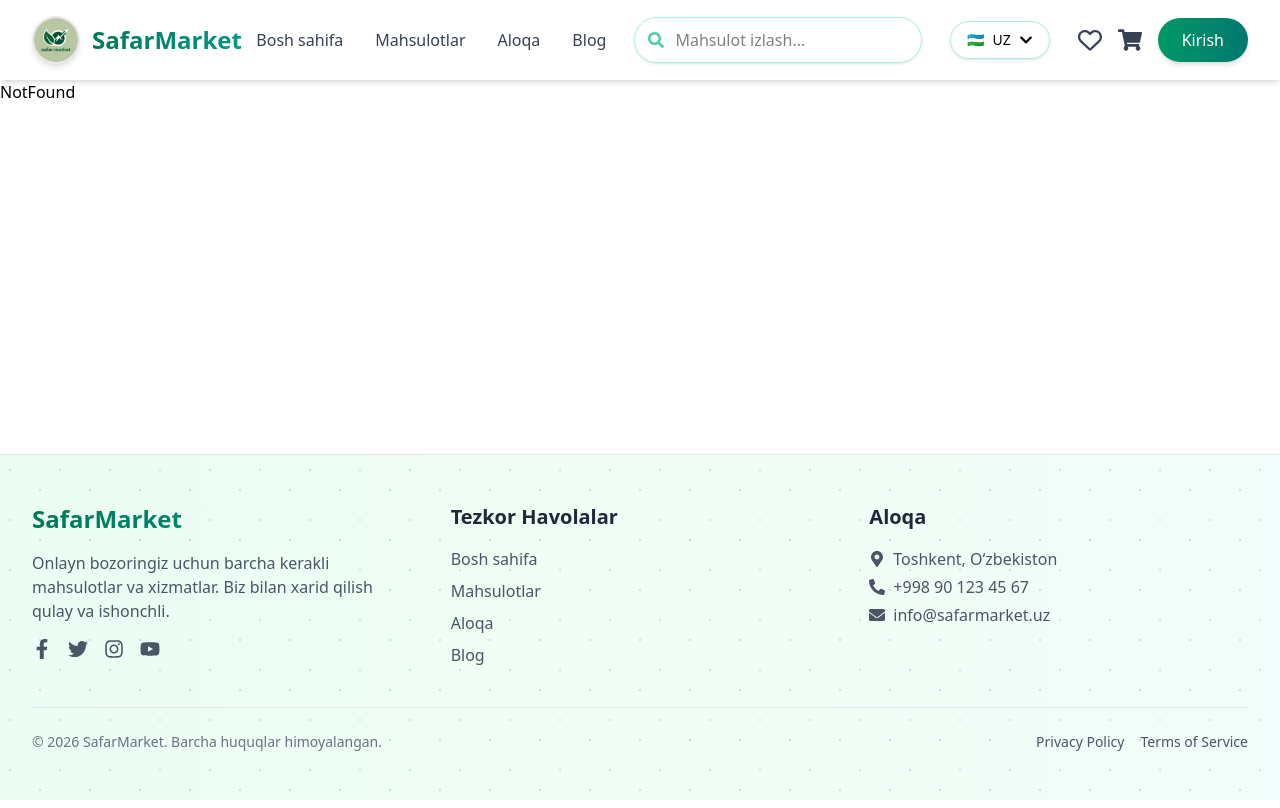
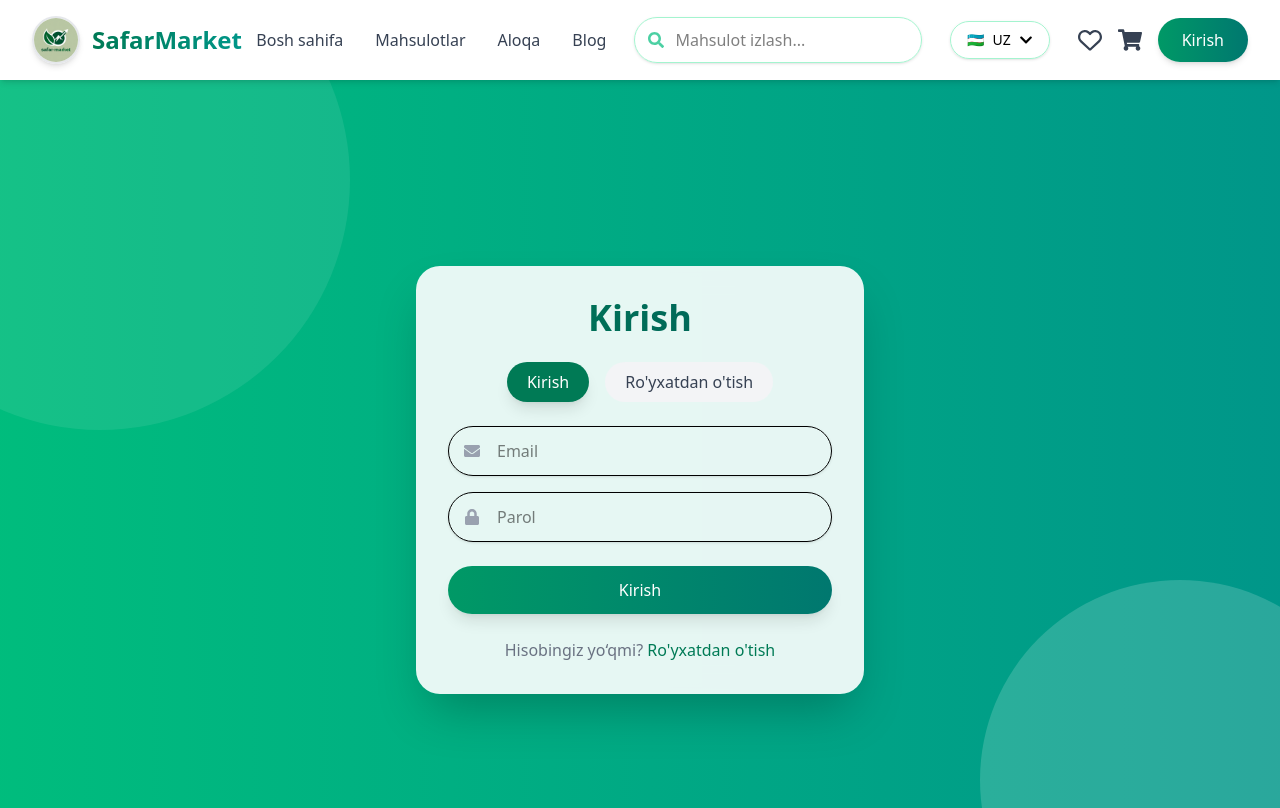
Before and after one commit to esonaliyev05/Safar-Market, a React (Vite) app: page /auth in a window 1280 px wide. Shown: the top 808 px of the page. Built offline with nearby package versions, Linux system fonts and the light colour scheme.

Commit message:
new ul compoent auth login , registor compoenent page

```diff
--- a/src/App.jsx
+++ b/src/App.jsx
@@ -8,6 +8,8 @@
 import Product from './components/product/product'
 import Contact from './pages/Contact'
 import Blog from './pages/Blog'
+import Auth from './pages/Auth'
+
 
 function App() {
 
@@ -21,6 +23,9 @@
             <Route path='/blog' element={<Blog/>}/>
             <Route path='/product' element={<Product/>}/>
             <Route path='/product/:id' element={<ProductDetail/>}/>
+
+            <Route path='/auth' element={<Auth />} />
+
             <Route path='*' element={<NotFound/>} />
           </Route>
         </Routes>
--- a/src/components/Header.jsx
+++ b/src/components/Header.jsx
@@ -2,6 +2,7 @@
 import { FaShoppingCart, FaBars, FaTimes, FaSearch, FaChevronDown } from "react-icons/fa";
 import { FaRegHeart } from "react-icons/fa6";
 import { FaOpencart } from "react-icons/fa6";
+import { Link } from "react-router-dom";
 
 
 const languages = [
@@ -104,12 +105,12 @@
                 <FaShoppingCart size={24} />
               </button>
 
-              <a
-                href="/login"
+              <Link
+                href="/auth"
                 className="bg-gradient-to-r from-emerald-600 to-teal-700 text-white px-6 py-2.5 rounded-full font-medium hover:from-emerald-700 hover:to-teal-800 shadow-md hover:shadow-lg transform hover:-translate-y-0.5 transition-all duration-300"
               >
                 Kirish
-              </a>
+              </Link>
             </div>
           </div>
 
@@ -191,13 +192,13 @@
               )}
             </div>
 
-            <a
-              href="/login"
+            <Link
+              href="/auth"
               className="bg-gradient-to-r from-emerald-600 to-teal-700 text-white py-3 px-6 rounded-full text-center font-medium hover:brightness-110 transition"
               onClick={() => setMobileMenuOpen(false)}
             >
               Kirish
-            </a>
+            </Link>
             <button
               className="flex items-center justify-center gap-3 py-3 px-6 border border-emerald-200 rounded-full hover:bg-emerald-50 transition"
               onClick={() => setMobileMenuOpen(false)}
--- /dev/null
+++ b/src/components/auth/Login.jsx
@@ -0,0 +1,45 @@
+import { FaEnvelope, FaLock } from "react-icons/fa";
+
+const Login = ({ switchToRegister }) => {
+  return (
+    <form className="flex flex-col gap-4">
+      <div className="relative" data-aos="fade-right">
+        <FaEnvelope className="absolute left-4 top-1/2 -translate-y-1/2 text-gray-400" />
+        <input
+          type="email"
+          placeholder="Email"
+          className="w-full pl-12 pr-4 py-3 border rounded-full focus:ring-2 focus:ring-emerald-200/50 focus:outline-none shadow-sm"
+        />
+      </div>
+
+      <div className="relative" data-aos="fade-left">
+        <FaLock className="absolute left-4 top-1/2 -translate-y-1/2 text-gray-400" />
+        <input
+          type="password"
+          placeholder="Parol"
+          className="w-full pl-12 pr-4 py-3 border rounded-full focus:ring-2 focus:ring-emerald-200/50 focus:outline-none shadow-sm"
+        />
+      </div>
+
+      <button
+        type="submit"
+        className="bg-gradient-to-r from-emerald-600 to-teal-700 text-white py-3 rounded-full font-medium shadow-lg hover:brightness-110 transition-all mt-2"
+        data-aos="zoom-in"
+      >
+        Kirish
+      </button>
+
+      <p className="text-center text-gray-500 mt-2" data-aos="fade-up">
+        Hisobingiz yo‘qmi?{" "}
+        <button
+          onClick={switchToRegister}
+          className="text-emerald-700 font-medium hover:underline"
+        >
+          Ro'yxatdan o'tish
+        </button>
+      </p>
+    </form>
+  );
+};
+
+export default Login;
--- /dev/null
+++ b/src/components/auth/Register.jsx
@@ -0,0 +1,54 @@
+import { FaUser, FaEnvelope, FaLock } from "react-icons/fa";
+
+const Register = ({ switchToLogin }) => {
+  return (
+    <form className="flex flex-col gap-4">
+      <div className="relative" data-aos="fade-right">
+        <FaUser className="absolute left-4 top-1/2 -translate-y-1/2 text-gray-400" />
+        <input
+          type="text"
+          placeholder="Ism"
+          className="w-full pl-12 pr-4 py-3 border rounded-full focus:ring-2 focus:ring-teal-200/50 focus:outline-none shadow-sm"
+        />
+      </div>
+
+      <div className="relative" data-aos="fade-left">
+        <FaEnvelope className="absolute left-4 top-1/2 -translate-y-1/2 text-gray-400" />
+        <input
+          type="email"
+          placeholder="Email"
+          className="w-full pl-12 pr-4 py-3 border rounded-full focus:ring-2 focus:ring-teal-200/50 focus:outline-none shadow-sm"
+        />
+      </div>
+
+      <div className="relative" data-aos="fade-right">
+        <FaLock className="absolute left-4 top-1/2 -translate-y-1/2 text-gray-400" />
+        <input
+          type="password"
+          placeholder="Parol"
+          className="w-full pl-12 pr-4 py-3 border rounded-full focus:ring-2 focus:ring-teal-200/50 focus:outline-none shadow-sm"
+        />
+      </div>
+
+      <button
+        type="submit"
+        className="bg-gradient-to-r from-teal-600 to-emerald-700 text-white py-3 rounded-full font-medium shadow-lg hover:brightness-110 transition-all mt-2"
+        data-aos="zoom-in"
+      >
+        Ro'yxatdan o'tish
+      </button>
+
+      <p className="text-center text-gray-500 mt-2" data-aos="fade-up">
+        Hisobingiz bormi?{" "}
+        <button
+          onClick={switchToLogin}
+          className="text-teal-700 font-medium hover:underline"
+        >
+          Kirish
+        </button>
+      </p>
+    </form>
+  );
+};
+
+export default Register;
--- /dev/null
+++ b/src/components/ui/Button.jsx
@@ -0,0 +1,18 @@
+import React from "react";
+
+const Button = ({ label, onClick, isActive, activeColor, inactiveColor, className }) => {
+  return (
+    <button
+      onClick={onClick}
+      className={`px-5 py-2 rounded-full font-medium transition ${className} ${
+        isActive
+          ? `bg-gradient-to-r ${activeColor} text-white shadow-lg`
+          : `${inactiveColor} text-gray-700 hover:bg-gray-200`
+      }`}
+    >
+      {label}
+    </button>
+  );
+};
+
+export default Button;
--- /dev/null
+++ b/src/pages/Auth.jsx
@@ -0,0 +1,60 @@
+import { useState, useEffect } from "react";
+import Login from "../components/auth/Login";
+import Register from "../components/auth/Register";
+import AOS from "aos";
+import "aos/dist/aos.css";
+
+const Auth = () => {
+  const [isLogin, setIsLogin] = useState(true);
+
+  useEffect(() => {
+    AOS.init({ duration: 1000 });
+  }, []);
+
+  return (
+    <div className="min-h-screen flex items-center justify-center relative overflow-hidden bg-gradient-to-r from-emerald-500 to-teal-600">
+      {/* Creative background */}
+      <div className="absolute w-[500px] h-[500px] bg-white/10 rounded-full top-[-150px] left-[-150px] animate-pulse"></div>
+      <div className="absolute w-[400px] h-[400px] bg-white/20 rounded-full bottom-[-100px] right-[-100px] animate-pulse"></div>
+
+      {/* Form Card */}
+      <div
+        className="relative z-10 max-w-md w-full bg-white/90 backdrop-blur-md p-8 rounded-3xl shadow-2xl"
+        data-aos="fade-up"
+      >
+        <h1 className="text-4xl font-bold text-center mb-6 bg-gradient-to-r from-emerald-700 to-teal-800 bg-clip-text text-transparent">
+          {isLogin ? "Kirish" : "Ro'yxatdan o'tish"}
+        </h1>
+
+        {/* Toggle buttons */}
+        <div className="flex justify-center gap-4 mb-6">
+          <button
+            onClick={() => setIsLogin(true)}
+            className={`px-5 py-2 rounded-full font-medium transition ${
+              isLogin
+                ? "bg-emerald-700 text-white shadow-lg"
+                : "bg-gray-100 text-gray-700 hover:bg-gray-200"
+            }`}
+          >
+            Kirish
+          </button>
+          <button
+            onClick={() => setIsLogin(false)}
+            className={`px-5 py-2 rounded-full font-medium transition ${
+              !isLogin
+                ? "bg-teal-700 text-white shadow-lg"
+                : "bg-gray-100 text-gray-700 hover:bg-gray-200"
+            }`}
+          >
+            Ro'yxatdan o'tish
+          </button>
+        </div>
+
+        {/* Form */}
+        {isLogin ? <Login switchToRegister={() => setIsLogin(false)} /> : <Register switchToLogin={() => setIsLogin(true)} />}
+      </div>
+    </div>
+  );
+};
+
+export default Auth;
```
